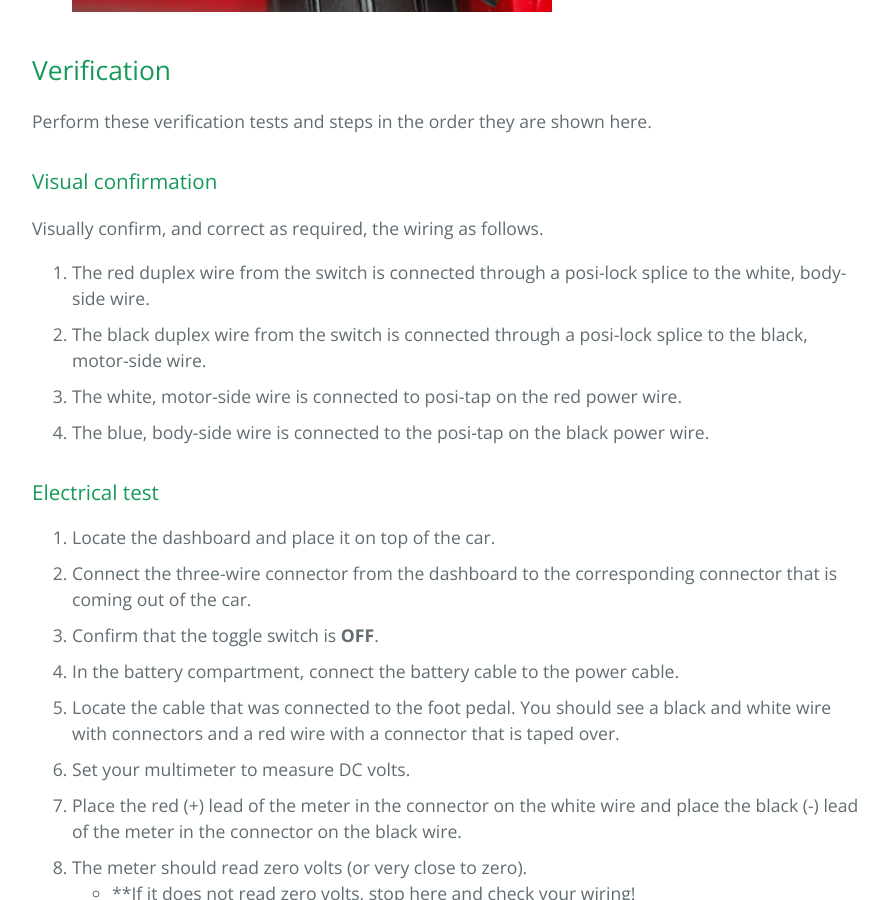
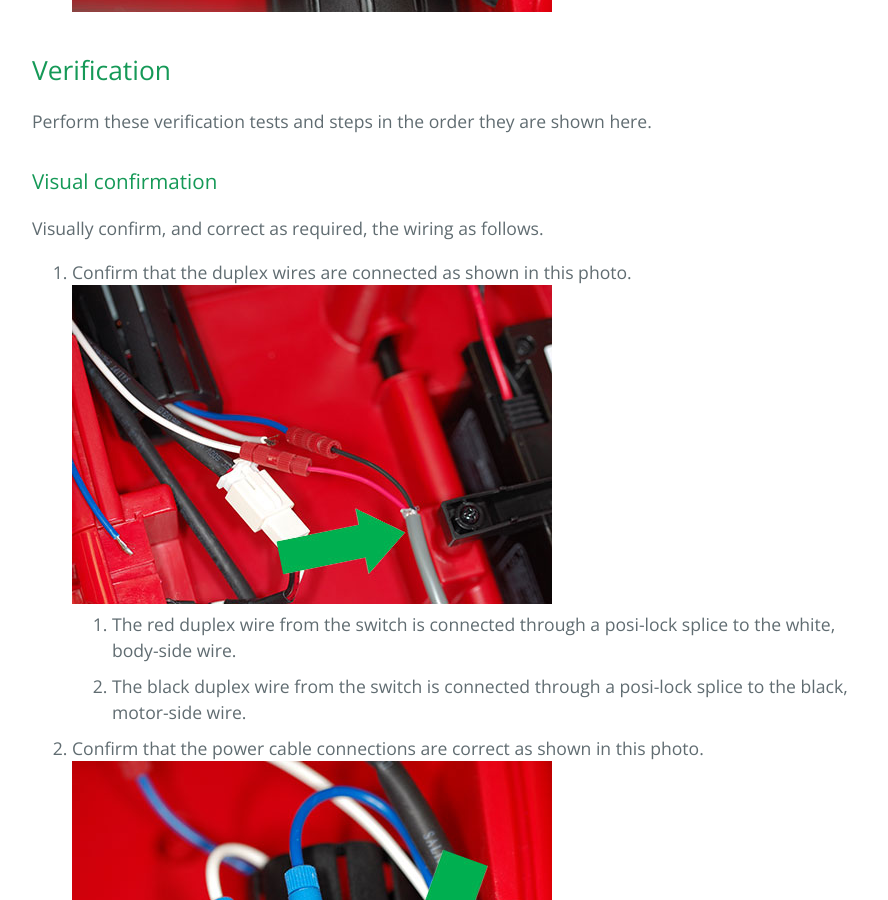
Before and after one commit to MercerU-TCO/GoBabyGo, a Jekyll site: the page built from docs/pages/cars-maserati-task12.md, in a window 1280 px wide and 900 px high, scrolled down 1993 px. Shown: the whole window, without its empty margins (192-1080 px from the left). Built offline with Jekyll 4.4.1, drawn with Linux system fonts in a browser that asks for light colours.

Commit message:
Added photo links and corrected verification steps in Task 12

```diff
--- a/docs/pages/cars-maserati-task12.md
+++ b/docs/pages/cars-maserati-task12.md
@@ -34,10 +34,12 @@ Perform these verification tests and steps in the order they are shown here.
 ### Visual confirmation
 Visually confirm, and correct as required, the wiring as follows.
 
-1. The red duplex wire from the switch is connected through a posi-lock splice to the white, body-side wire.
-2. The black duplex wire from the switch is connected through a posi-lock splice to the black, motor-side wire.
-3. The white, motor-side wire is connected to posi-tap on the red power wire.
-4. The blue, body-side wire is connected to the posi-tap on the black power wire.
+1. Confirm that the duplex wires are connected as shown in this photo.<br>![Duplex wire connections]({{ site.baseurl }}/assets/images/maserati-task12-001.jpg)
+	1. The red duplex wire from the switch is connected through a posi-lock splice to the white, body-side wire.
+	2. The black duplex wire from the switch is connected through a posi-lock splice to the black, motor-side wire.
+2. Confirm that the power cable connections are correct as shown in this photo.<br>![Power cable connections]({{ site.baseurl }}/assets/images/maserati-task12-002.jpg)
+	3. The white, motor-side wire is connected to posi-tap on the red power wire.
+	4. The blue, body-side wire is connected to the posi-tap on the black power wire.
 
 ### Electrical test
 
```
